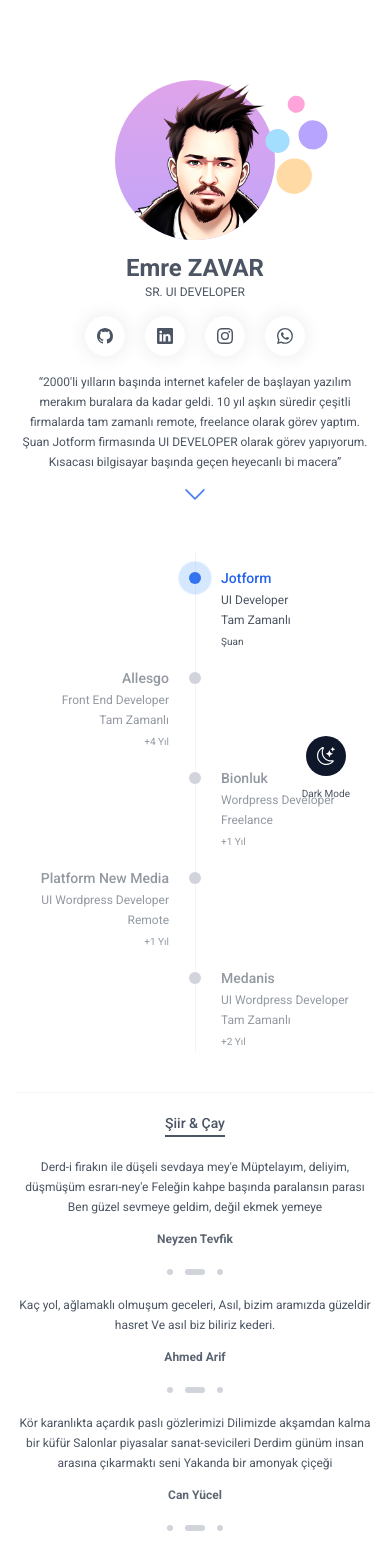
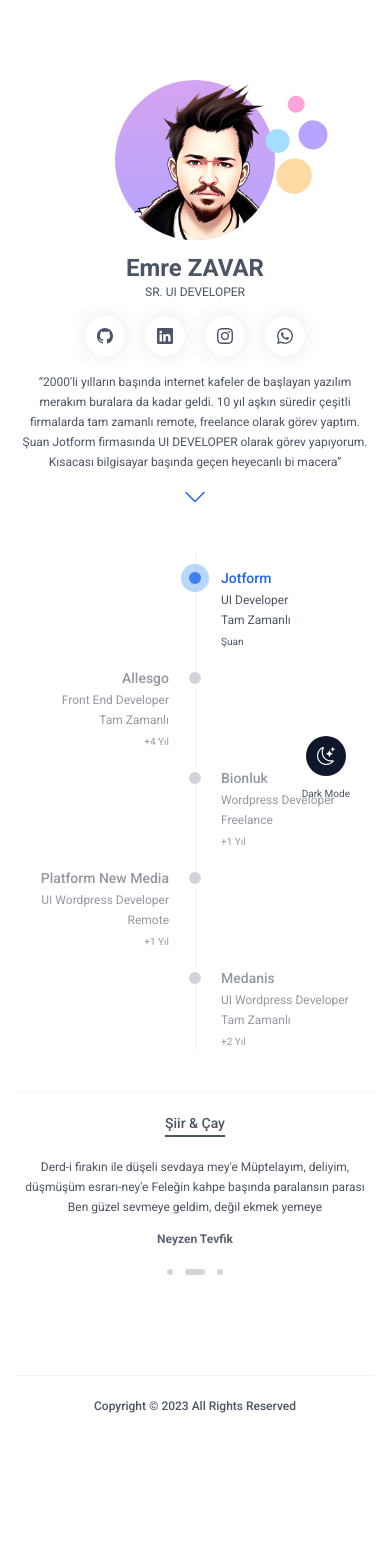
Before and after one commit to zavaremre/react-tailwind, a React (Create React App) app: page / in a window 390 px wide. Shown: the top 1554 px of the page. After the commit the page ends 1448 px from the top, so only its background shows below. Built offline with nearby package versions, Linux system fonts and the light colour scheme.

Commit message:
scroll snap

```diff
--- a/src/App.js
+++ b/src/App.js
@@ -158,7 +158,7 @@
           <h2 className='text-sm font-medium border-b-2 border-gray-600 dark:border-slate-800 pb-0.5'>Şiir & Çay</h2>
         </div>
 
-        <section>
+        <section className='flex sm:block snap-x snap-mandatory overflow-x-auto flex-nowrap sm:flex-wrap'>
           {blogs.map((blog, index) => {
             return <Blog key={index} blog={blog} index={index} />;
           })}
--- a/src/Components/Blog.js
+++ b/src/Components/Blog.js
@@ -2,7 +2,7 @@
 
 function Blog({ index, blog }) {
   return (
-    <article className='group'>
+    <article className='group snap-center w-full shrink-0 sm:shrink-1'>
       <div key={index} className='flex items-start gap-y-5 text-left'>
         {/* <img src={require("./assets/images/" + blog.image)} className='mr-5 w-24 rounded dark:grayscale' alt='' /> */}
         <div className='flex flex-col items-center'>
```
